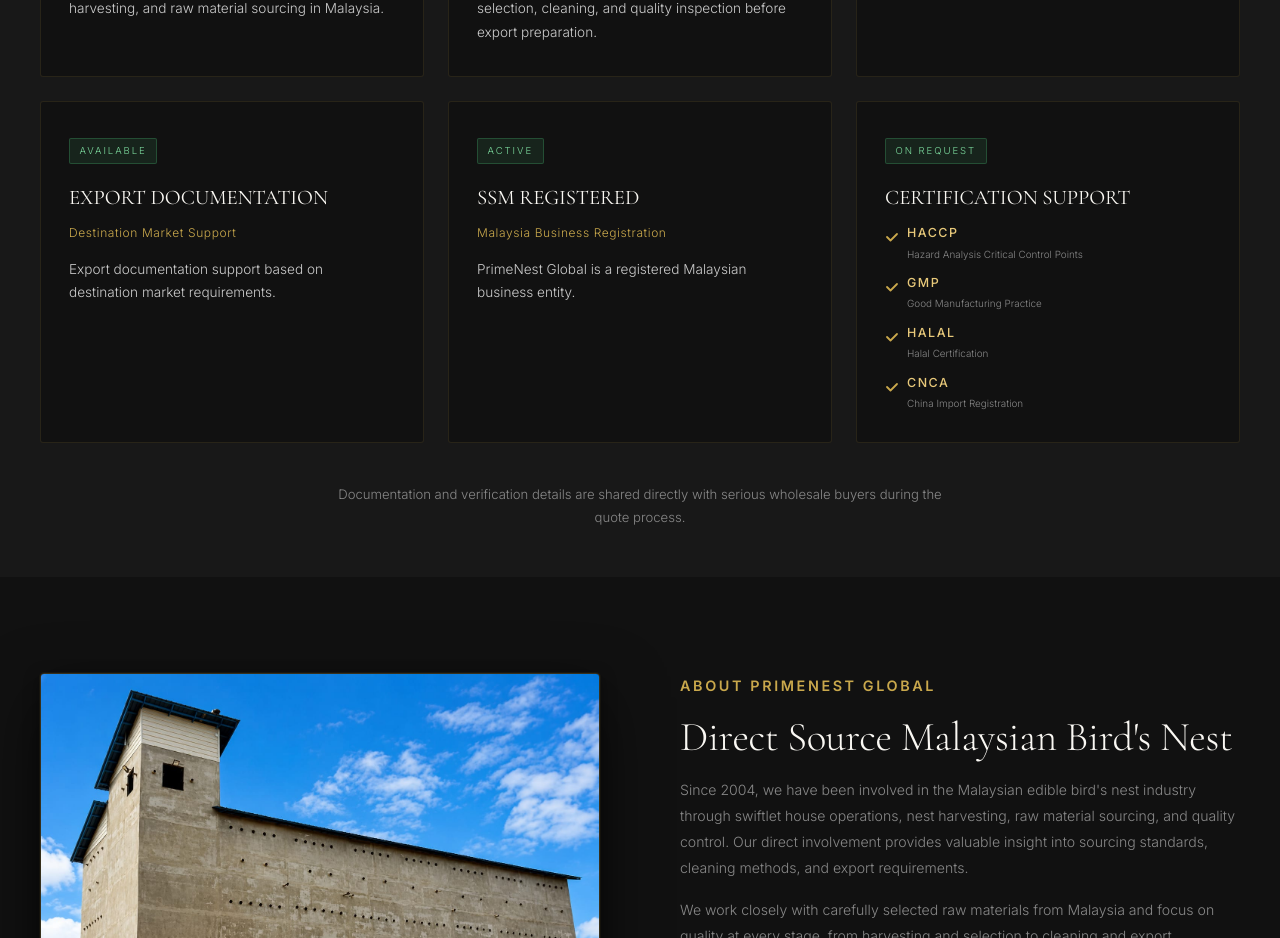
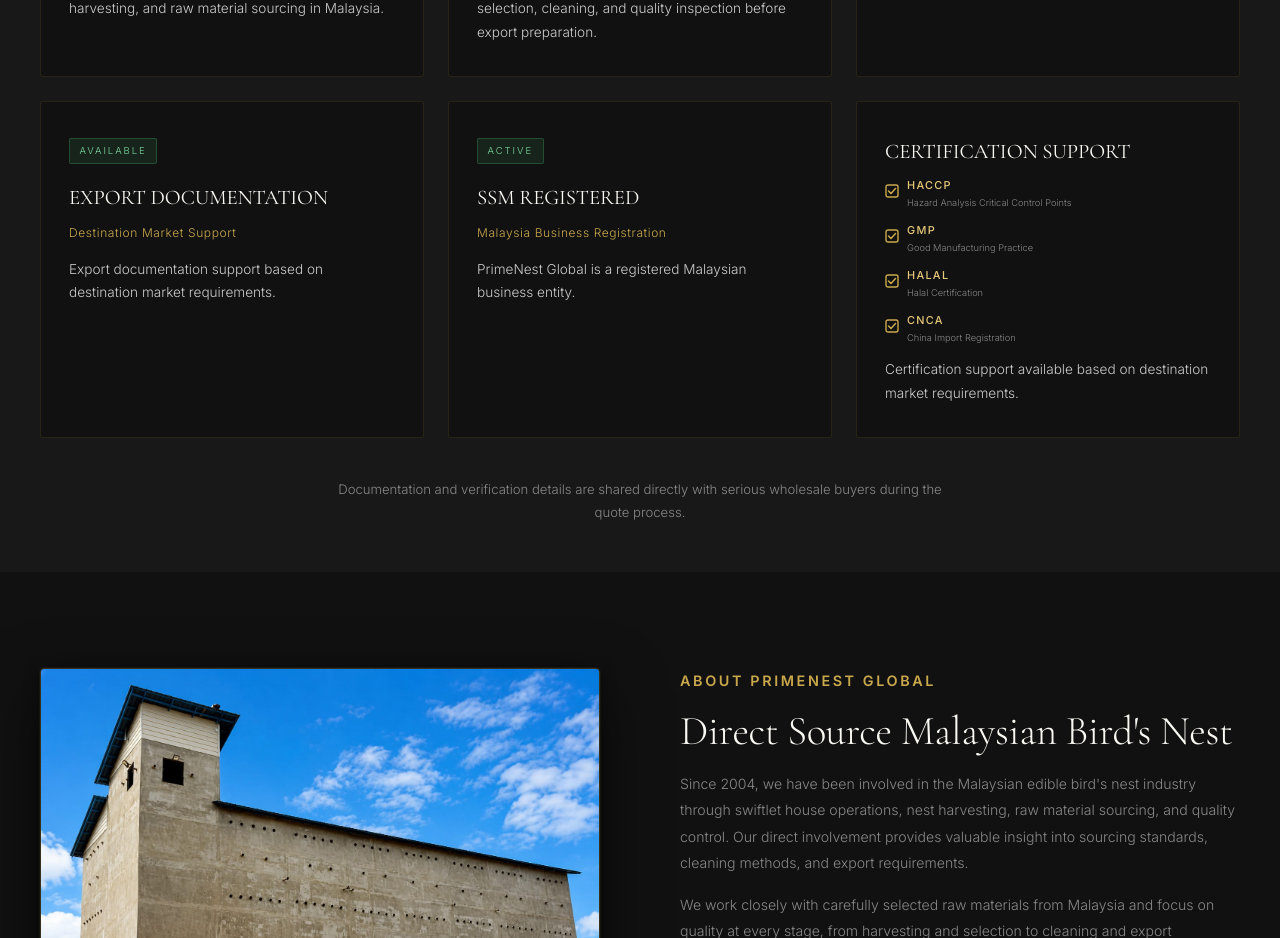
Before and after one commit to shereenkong28/primenest-website, a React (Vite) app in the folder primenest-react/: page / in a window 1280 px wide. Shown: the part 4700-5638 px from the top of the page. Built offline with nearby package versions, Linux system fonts and the light colour scheme; no server answers.

Commit message:
Cert Support: gold square tick items, remove ON REQUEST tab, add note sentence

```diff
--- a/primenest-react/src/components/Compliance.jsx
+++ b/primenest-react/src/components/Compliance.jsx
@@ -1,10 +1,11 @@
 import { FadeIn, StaggerContainer, StaggerItem } from './FadeIn'
 import { T } from '../contexts/LangContext'
 
-function CheckIcon() {
+function GoldCheckBox() {
   return (
     <svg viewBox="0 0 14 14" fill="none" xmlns="http://www.w3.org/2000/svg" aria-hidden="true">
-      <path d="M2 7l3.5 3.5L12 4" stroke="currentColor" strokeWidth="1.8" strokeLinecap="round" strokeLinejoin="round"/>
+      <rect x="1" y="1" width="12" height="12" rx="2" stroke="currentColor" strokeWidth="1.4"/>
+      <path d="M3.5 7l2.5 2.5L10.5 4.5" stroke="currentColor" strokeWidth="1.5" strokeLinecap="round" strokeLinejoin="round"/>
     </svg>
   )
 }
@@ -53,9 +54,10 @@
     descZh: 'PrimeNest Global 为合法注册的马来西亚企业。',
   },
   {
-    status: 'active', statusEn: 'On Request', statusZh: '可安排',
     titleEn: 'CERTIFICATION SUPPORT', titleZh: '认证支持',
     items: certSupportItems,
+    noteEn: 'Certification support available based on destination market requirements.',
+    noteZh: '可根据目的地市场要求安排相关认证支持。',
   },
 ]
 
@@ -87,16 +89,19 @@
               whileHover={{ y: -5, boxShadow: '0 12px 32px rgba(201,168,76,0.1)' }}
               transition={{ type: 'spring', stiffness: 280, damping: 22 }}
             >
+              {c.statusEn && (
                 <span className={`cert-card__status cert-card__status--${c.status}`}>
                   <T en={c.statusEn} zh={c.statusZh} />
                 </span>
+              )}
               <h3><T en={c.titleEn} zh={c.titleZh} /></h3>
 
               {c.items ? (
+                <>
                   <div className="cert-card__items">
                     {c.items.map((item, j) => (
                       <div key={j} className="cert-card__item">
-                      <span className="cert-card__check"><CheckIcon /></span>
+                        <span className="cert-card__check"><GoldCheckBox /></span>
                         <div>
                           <div className="cert-card__code">{item.code}</div>
                           <div className="cert-card__item-sub"><T en={item.subEn} zh={item.subZh} /></div>
@@ -104,6 +109,10 @@
                       </div>
                     ))}
                   </div>
+                  {c.noteEn && (
+                    <p className="cert-card__note"><T en={c.noteEn} zh={c.noteZh} /></p>
+                  )}
+                </>
               ) : (
                 <>
                   <div className="cert-card__sub"><T en={c.subEn} zh={c.subZh} /></div>
--- a/primenest-react/src/index.css
+++ b/primenest-react/src/index.css
@@ -1214,11 +1214,12 @@
 }
 .cert-card__check svg { width: 100%; height: 100%; }
 .cert-card__code {
-  font-size: .78rem; font-weight: 500;
+  font-size: .68rem; font-weight: 500;
   letter-spacing: .12em; text-transform: uppercase;
-  color: var(--gold-light); margin-bottom: .15rem;
-}
-.cert-card__item-sub { font-size: .62rem; color: var(--grey); line-height: 1.45; }
+  color: var(--gold-light); margin-bottom: .12rem;
+}
+.cert-card__item-sub { font-size: .58rem; color: var(--grey); line-height: 1.4; }
+.cert-card__note { font-size: .78rem; color: var(--grey-light); line-height: 1.6; margin-top: .85rem; }
 
 /* ─── WHOLESALE PRICING ─── */
 .wp-group { margin-bottom: 3.5rem; }
```
Also changed, not shown: 4 other files (tests, documents, lock files or other folders). Lines whose indentation alone changed are shown as unchanged.
